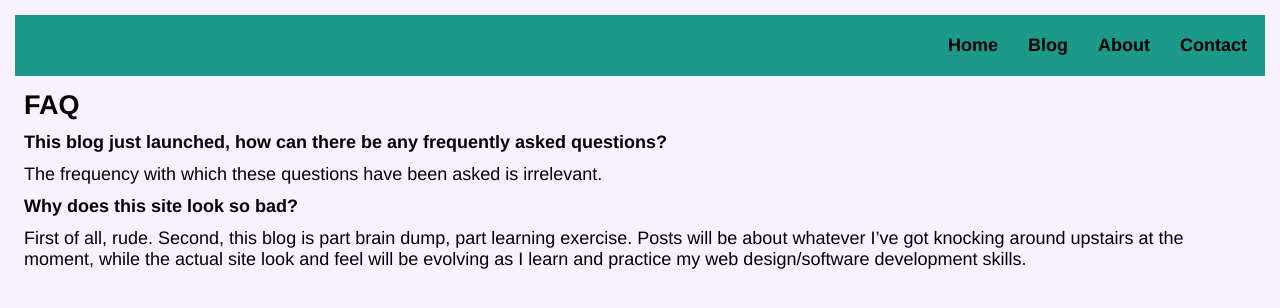
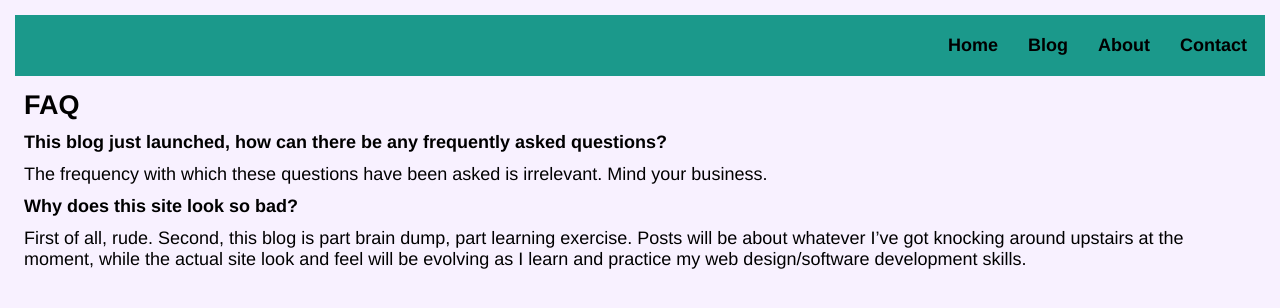
Before and after one commit to jaytomatic/jaytomatic.github.io, a Jekyll site: the page built from _pages/faq.md, in a window 1280 px wide. Shown: the top 308 px of the page. Built offline with Jekyll 4.4.1, drawn with Linux system fonts in a browser that asks for light colours.

Commit message:
updated css and faq text

```diff
--- a/_pages/faq.md
+++ b/_pages/faq.md
@@ -7,7 +7,7 @@
 
 #### This blog just launched, how can there be any frequently asked questions?
 
-The frequency with which these questions have been asked is irrelevant.
+The frequency with which these questions have been asked is irrelevant. Mind your business.
 
 #### Why does this site look so bad?
 
--- a/_sass/general/general.scss
+++ b/_sass/general/general.scss
@@ -33,6 +33,9 @@
   color: black;
 }
 
+@media screen and (max-width: 600px){
+  float: center;
+  }
 
 body {
     font-size: 18px;
```
